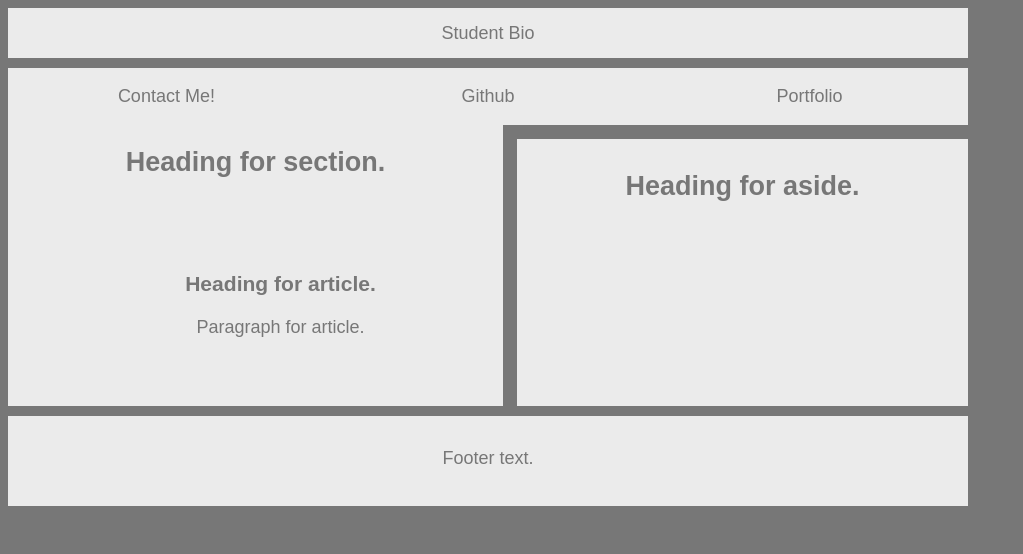
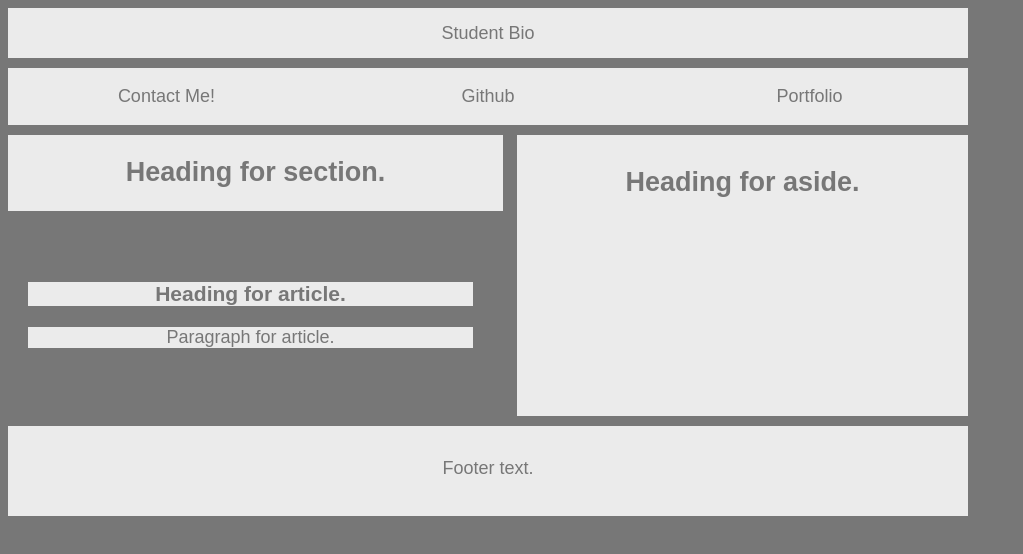
Before and after one commit to ccudiamat/HW-Wireframe, a plain HTML site: page index.html in a window 1280 px wide. Shown: the whole page, without its empty margins (0-1023 px from the left). Drawn offline with Linux system fonts and the light colour scheme.

Commit message:
updated index and css

```diff
--- a/index.html
+++ b/index.html
@@ -28,8 +28,12 @@
     <section>
         <h1> Heading for section.</h1>
         <article>
-            <h1> Heading for article.</h1>
-            <p> Paragraph for article.</p>
+            <div class="article1">
+                <h1> Heading for article.</h1>
+            </div>
+            <div class="article2">
+                <p> Paragraph for article.</p>
+            </div>
         </article>
     </section>
 
--- a/style.css
+++ b/style.css
@@ -34,20 +34,21 @@ aside{
     float: left;
     background: #ebebeb;
     margin-left: 14px;
-    margin-top: 14px;
+    margin-top: 10px;
     width: 451px;
-    height: 267px;
+    height: 281px;
 }
 
 article {
     padding-top: 50px;
     padding-right: 30px;
     padding-bottom: 50px;
-    padding-left: 80px;
-    background: #ebebeb;
+    padding-left: 20px;
+    background: #777;
 }
 
 section {
+    margin-top: 10px;
     float: left;
     text-align: center;
     background: #ebebeb;
@@ -86,6 +87,14 @@ a {
     width: 33%;
 }
 
+.article1 {
+    background: #ebebeb;
+}
+
+.article2 {
+    background: #ebebeb;
+}
+
 a:hover {
     background-color: gray;
     opacity: 50%;
```
